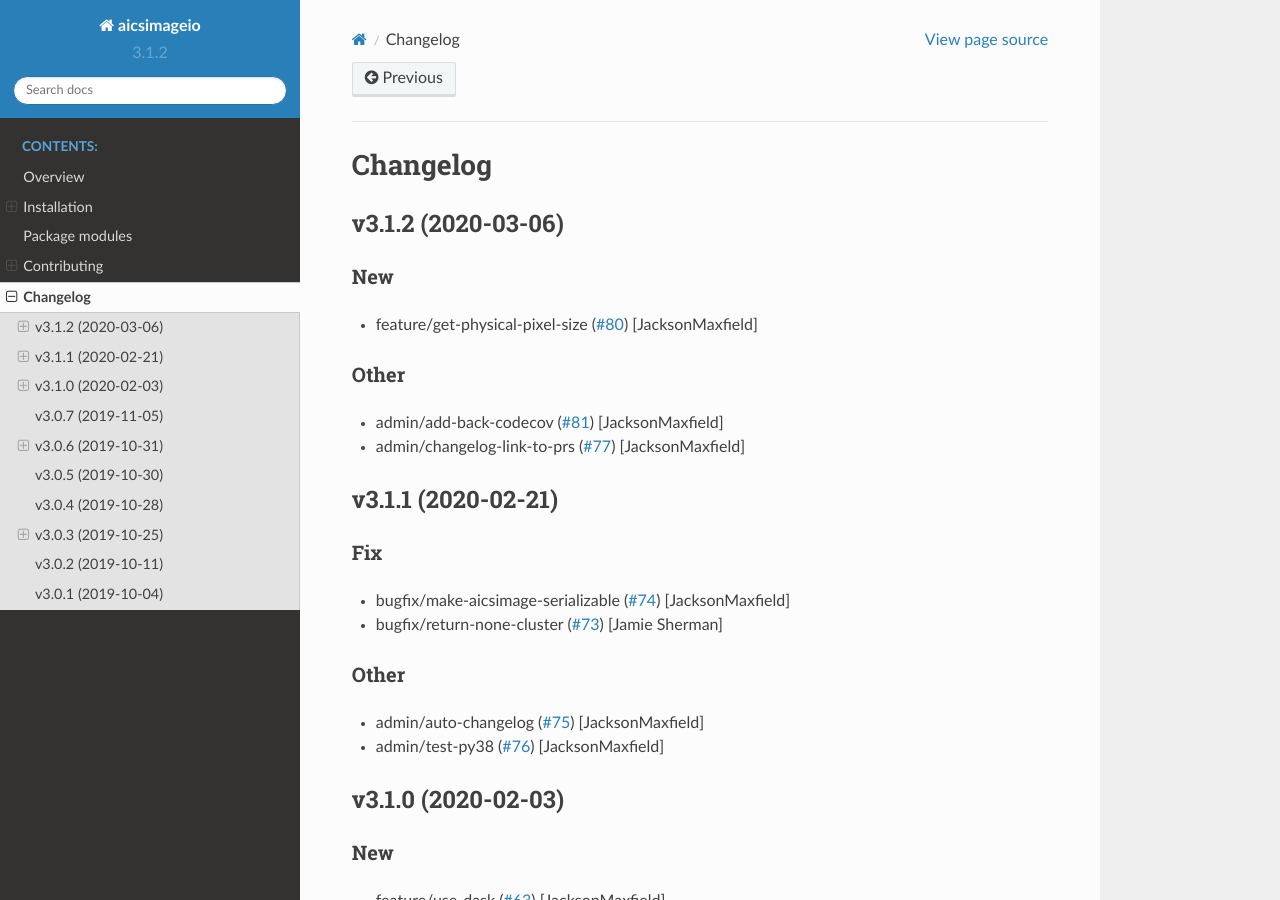
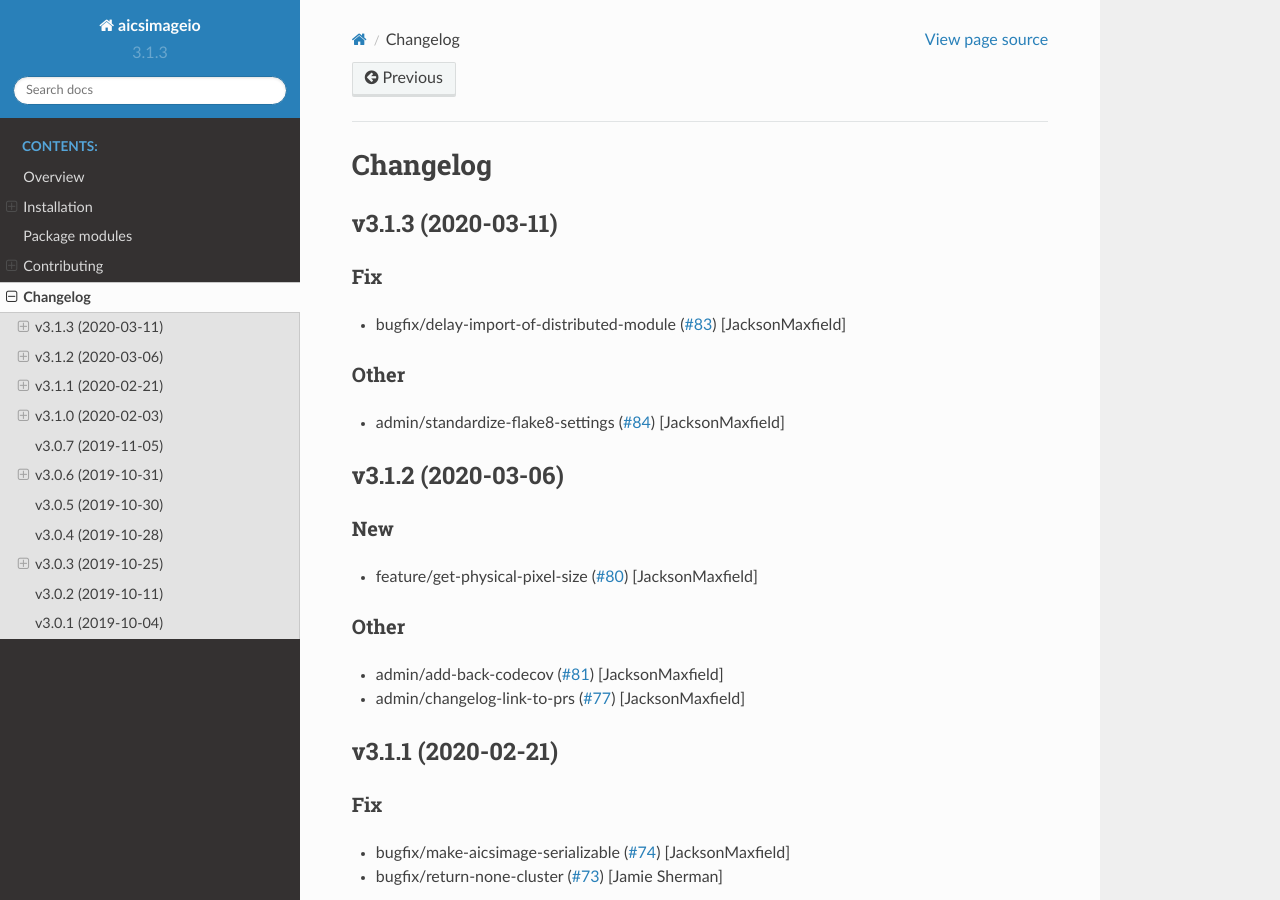
Before and after one commit to AllenCellModeling/aicsimageio, a Sphinx documentation site: the page built from docs/changelog.rst, in a window 1280 px wide and 900 px high. Built offline with Sphinx 7.4.7 and the Read the Docs theme 2.0.0, drawn with Linux system fonts in a browser that asks for light colours; pages that are not in the unit, such as notebooks, are missing from menus.

Commit message:
Bump version: 3.1.2 → 3.1.3

```diff
--- a/aicsimageio/__init__.py
+++ b/aicsimageio/__init__.py
@@ -7,4 +7,4 @@ from .aics_image import imread_dask  # noqa: F401
 
 # Do not edit this string manually, always use bumpversion
 # Details in CONTRIBUTING.md
-__version__ = "3.1.2"
+__version__ = "3.1.3"
--- a/docs/changelog.rst
+++ b/docs/changelog.rst
@@ -1,5 +1,21 @@
 Changelog
 =========
+
+v3.1.3 (2020-03-11)
+-------------------
+
+Fix
+~~~
+- bugfix/delay-import-of-distributed-module  (`#83
+  <https://github.com/AllenCellModeling/aicsimageio/pull/83>`_)
+  [JacksonMaxfield]
+
+Other
+~~~~~
+- admin/standardize-flake8-settings  (`#84
+  <https://github.com/AllenCellModeling/aicsimageio/pull/84>`_)
+  [JacksonMaxfield]
+
 
 v3.1.2 (2020-03-06)
 -------------------
--- a/setup.cfg
+++ b/setup.cfg
@@ -1,5 +1,5 @@
 [bumpversion]
-current_version = 3.1.2
+current_version = 3.1.3
 commit = True
 tag = True
 
--- a/setup.py
+++ b/setup.py
@@ -112,6 +112,6 @@ setup(
     url="https://github.com/AllenCellModeling/aicsimageio",
     # Do not edit this string manually, always use bumpversion
     # Details in CONTRIBUTING.md
-    version="3.1.2",
+    version="3.1.3",
     zip_safe=False,
 )
```
